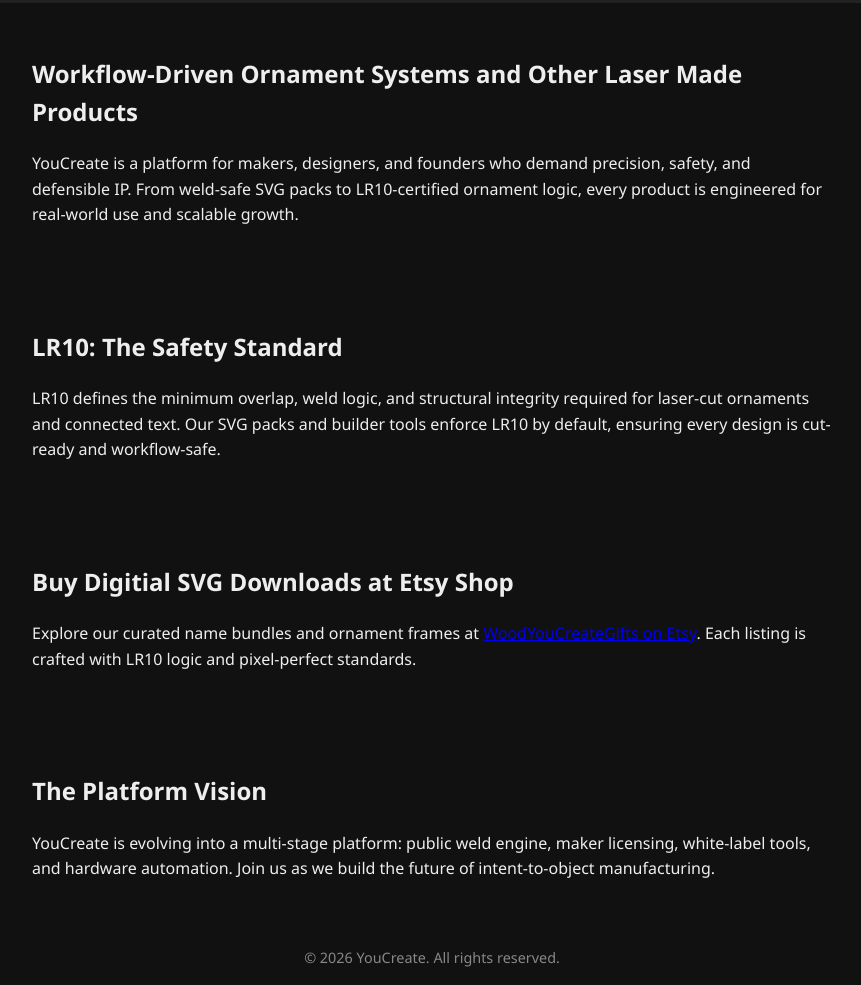
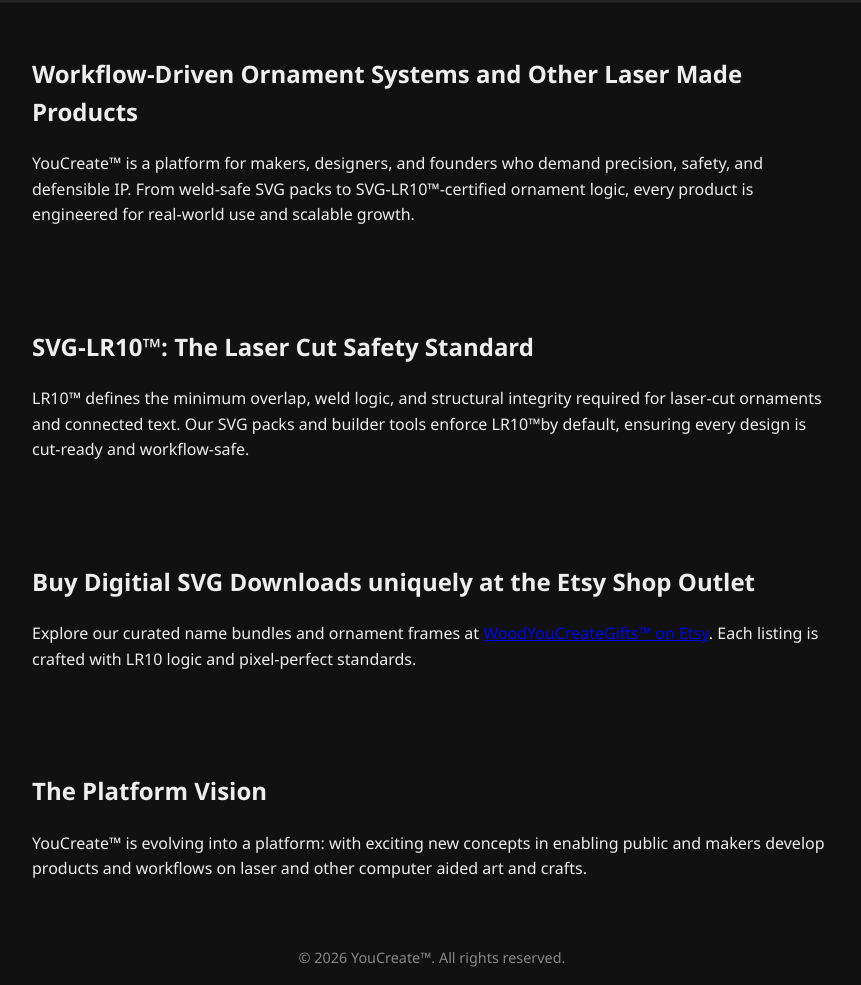
Before and after one commit to paulcoopey/youcreate-site, a plain HTML site: page index.html in a window 1280 px wide. Shown: the part 167-1152 px from the top of the page, without its empty margins (208-1069 px from the left). Drawn offline with Linux system fonts and the light colour scheme.

Commit message:
Revise index.html for content and branding updates
Updated content and structure for improved clarity and branding.

```diff
--- a/index.html
+++ b/index.html
@@ -47,7 +47,7 @@
 </head>
 <body>
   <header>
-    <h1>YouCreate &trade; </h1>
+    <h1>YouCreate&trade; </h1>
     <nav>
       <a href="#lr10">LR10 Standard</a>
       <a href="#shop">Etsy Shop</a>
@@ -57,26 +57,26 @@
 
   <section id="intro">
     <h2>Workflow-Driven Ornament Systems and Other Laser Made Products</h2>
-    <p>YouCreate is a platform for makers, designers, and founders who demand precision, safety, and defensible IP. From weld-safe SVG packs to LR10-certified ornament logic, every product is engineered for real-world use and scalable growth.</p>
+    <p>YouCreate&trade; is a platform for makers, designers, and founders who demand precision, safety, and defensible IP. From weld-safe SVG packs to SVG-LR10&trade;-certified ornament logic, every product is engineered for real-world use and scalable growth.</p>
   </section>
 
   <section id="lr10">
-    <h2>LR10: The Safety Standard</h2>
-    <p>LR10 defines the minimum overlap, weld logic, and structural integrity required for laser-cut ornaments and connected text. Our SVG packs and builder tools enforce LR10 by default, ensuring every design is cut-ready and workflow-safe.</p>
+    <h2>SVG-LR10&trade;: The Laser Cut Safety Standard</h2>
+    <p>LR10&trade; defines the minimum overlap, weld logic, and structural integrity required for laser-cut ornaments and connected text. Our SVG packs and builder tools enforce LR10&trade;by default, ensuring every design is cut-ready and workflow-safe.</p>
   </section>
 
   <section id="shop">
-    <h2>Buy Digitial SVG Downloads at Etsy Shop</h2>
-    <p>Explore our curated name bundles and ornament frames at <a href="https://woodyoucreategifts.etsy.com" target="_blank">WoodYouCreateGifts on Etsy</a>. Each listing is crafted with LR10 logic and pixel-perfect standards.</p>
+    <h2>Buy Digitial SVG Downloads uniquely at the Etsy Shop Outlet</h2>
+    <p>Explore our curated name bundles and ornament frames at <a href="https://woodyoucreategifts.etsy.com" target="_blank">WoodYouCreateGifts&trade; on Etsy</a>. Each listing is crafted with LR10 logic and pixel-perfect standards.</p>
   </section>
 
   <section id="platform">
     <h2>The Platform Vision</h2>
-    <p>YouCreate is evolving into a multi-stage platform: public weld engine, maker licensing, white-label tools, and hardware automation. Join us as we build the future of intent-to-object manufacturing.</p>
+    <p>YouCreate&trade; is evolving into a platform: with exciting new concepts in enabling public and makers develop products and workflows on laser and other computer aided art and crafts.</p>
   </section>
 
   <footer>
-    &copy; 2026 YouCreate. All rights reserved.
+    &copy; 2026 YouCreate&trade;. All rights reserved.
   </footer>
 </body>
 
```
